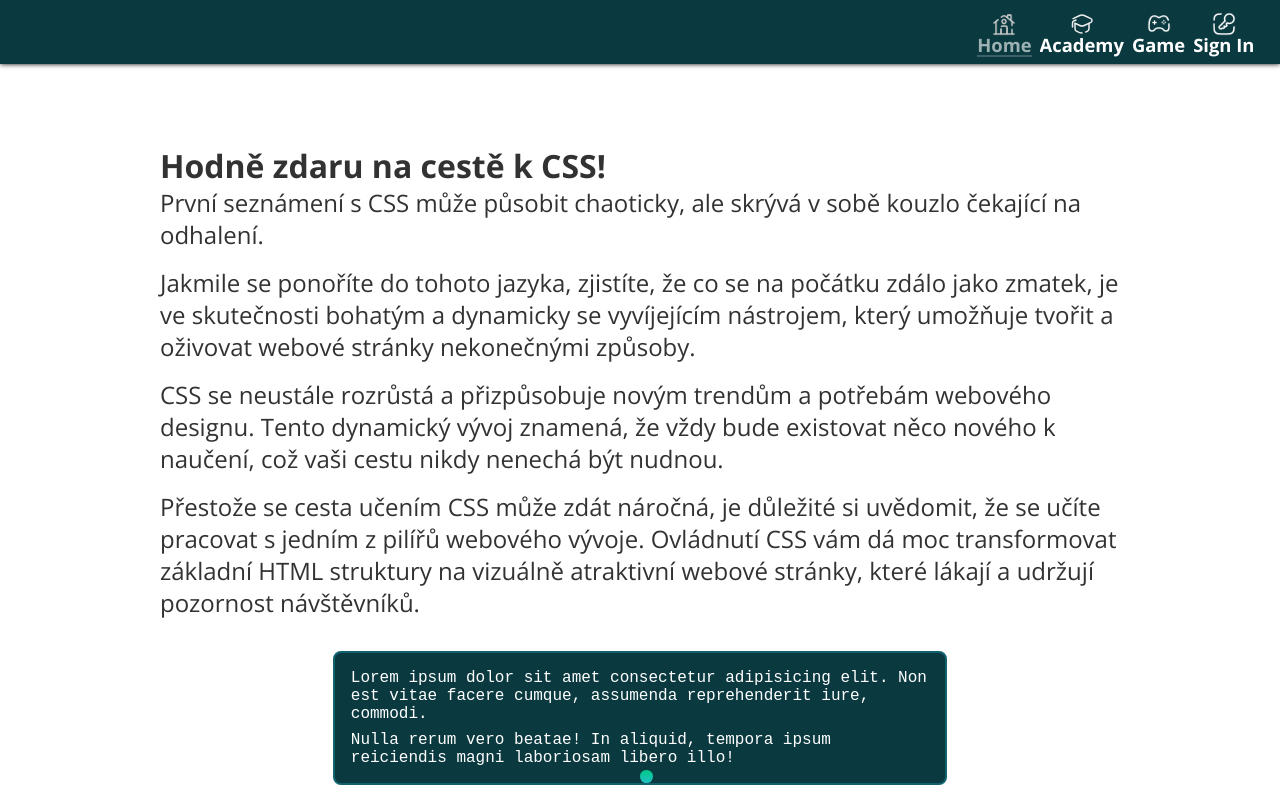
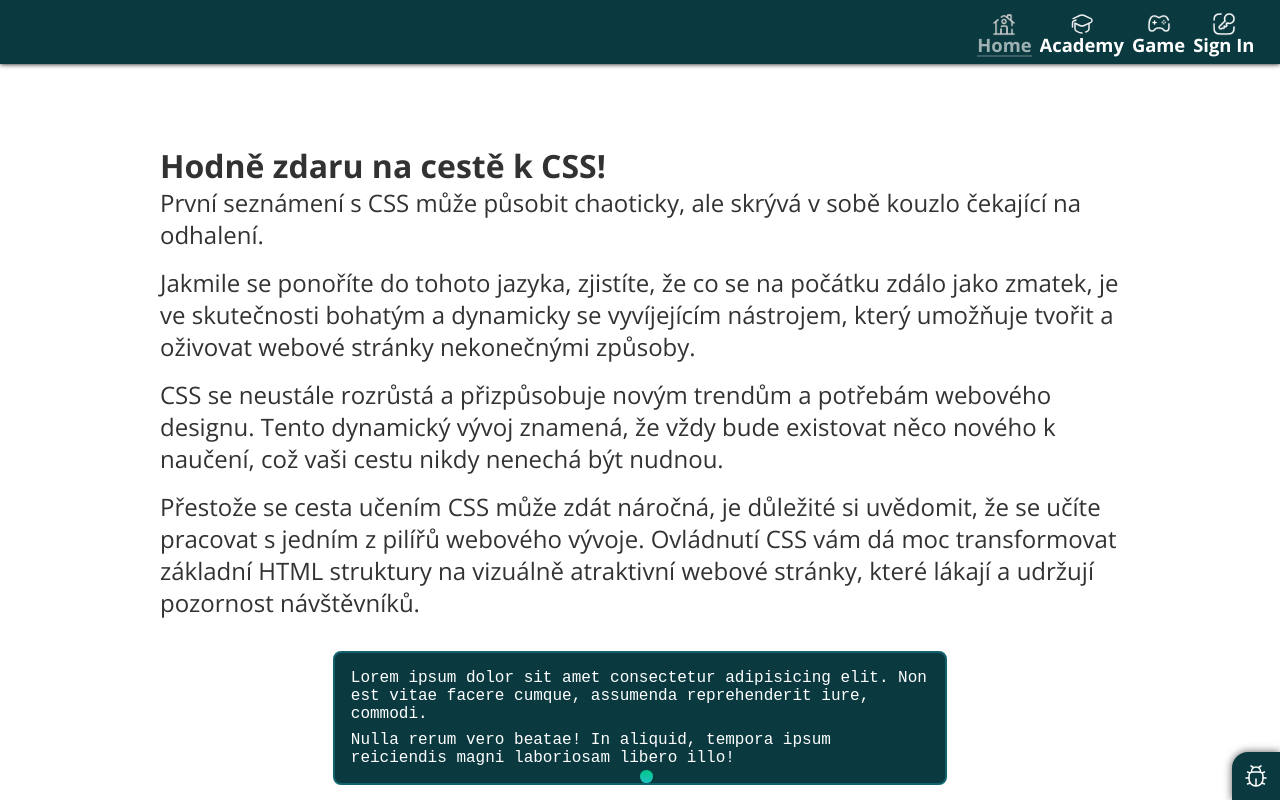
Before and after one commit to KaiUweCZE/cssGame, a React app in the folder frontend/: page / in a window 1280 px wide. Shown: the top 800 px of the page. Built offline with nearby package versions, Linux system fonts and the light colour scheme.

Commit message:
create BugMessage as a footer element

```diff
--- a/frontend/src/assets/styles/index.css
+++ b/frontend/src/assets/styles/index.css
@@ -731,4 +731,135 @@
   .temporary__box {
     right: 1vw;
   }
+}
+
+.bug-message {
+  display: grid;
+  place-items: center;
+  background-color: #0a3a40;
+  position: fixed;
+  bottom: 0;
+  right: 0;
+  z-index: 1;
+  height: 3rem;
+  width: 3rem;
+  border-radius: 1rem 0 0 0;
+  transition: 1s;
+  box-shadow: 0 0 8px rgba(0, 0, 0, 0.65);
+}
+.bug-message article {
+  display: flex;
+  flex-direction: column;
+  align-items: center;
+  animation: text-focus-in 1s cubic-bezier(0.55, 0.085, 0.68, 0.53) both;
+}
+.bug-message h2,
+.bug-message p {
+  color: white;
+}
+.bug-message.active {
+  width: 40rem;
+  height: 27.5rem;
+  max-width: 100%;
+  aspect-ratio: 3/2;
+}
+.bug-message .bug-image {
+  position: absolute;
+  height: 1.5rem;
+  cursor: pointer;
+  transition: 1s;
+  translate: 0 0;
+}
+.bug-message .bug-image.active {
+  transition: 1s;
+  translate: -19rem -12.5rem;
+}
+.bug-message .bug-image:hover {
+  rotate: -45deg;
+}
+.bug-message .bug-image.active:hover {
+  rotate: 135deg;
+}
+
+.bug-form {
+  display: flex;
+  flex-direction: column;
+  margin-bottom: 1rem;
+  gap: 0.5rem;
+  height: 80%;
+  width: 90%;
+  opacity: 0;
+  animation: go-in 1s linear 0.25s forwards;
+}
+.bug-form input[type=submit] {
+  border: none;
+  background-color: white;
+  width: -moz-fit-content;
+  width: fit-content;
+  padding-inline: 1rem;
+  cursor: pointer;
+  font-weight: bold;
+  border-radius: 0.35rem;
+  transition: 0.4s;
+}
+.bug-form input[type=submit]:hover {
+  background-color: #303030;
+  color: white;
+}
+.bug-form textarea {
+  width: 100%;
+  min-width: 100%;
+  max-width: 100%;
+  height: 18rem;
+  min-height: 18rem;
+  max-height: 18rem;
+}
+
+@keyframes go-in {
+  from {
+    opacity: 0;
+  }
+  to {
+    opacity: 1;
+  }
+}
+@keyframes bug-walk {
+  0% {
+    translate: 0 0;
+    rotate: 0deg;
+  }
+  20% {
+    translate: 0 -10rem;
+    rotate: 0deg;
+  }
+  30% {
+    translate: 0 -10rem;
+    rotate: -90deg;
+  }
+  60% {
+    translate: -19rem -10rem;
+    rotate: -90deg;
+  }
+  65% {
+    translate: -19rem -10rem;
+    rotate: 0deg;
+  }
+  99% {
+    translate: -19rem -12rem;
+    rotate: 0deg;
+  }
+  100% {
+    translate: -19rem -12rem;
+    transition: 2s;
+  }
+}
+@keyframes text-focus-in {
+  0% {
+    filter: blur(12px);
+    opacity: 0;
+  }
+  100% {
+    filter: blur(0px);
+    opacity: 1;
+  }
 }/*# sourceMappingURL=index.css.map */
--- a/frontend/src/assets/styles/index.scss
+++ b/frontend/src/assets/styles/index.scss
@@ -752,3 +752,139 @@ $standard-section-bgc: rgba(0, 0, 0, 0.05);
     right: 1vw;
   }
 }
+
+.bug-message {
+  display: grid;
+  place-items: center;
+  background-color: rgba($main-color, 1);
+  position: fixed;
+  bottom: 0;
+  right: 0;
+  z-index: 1;
+  height: 3rem;
+  width: 3rem;
+  border-radius: 1rem 0 0 0;
+  transition: 1s;
+  box-shadow: 0 0 8px rgba(0, 0, 0, 0.65);
+  article {
+    display: flex;
+    flex-direction: column;
+    align-items: center;
+    animation: text-focus-in 1s cubic-bezier(0.55, 0.085, 0.68, 0.53) both;
+  }
+  h2,
+  p {
+    color: white;
+  }
+  &.active {
+    //border-radius: 0.5rem;
+    width: 40rem;
+    height: 27.5rem;
+    max-width: 100%;
+    aspect-ratio: 3/2;
+  }
+  .bug-image {
+    position: absolute;
+    height: 1.5rem;
+    cursor: pointer;
+    transition: 1s;
+    translate: 0 0;
+    &.active {
+      transition: 1s;
+      translate: -19rem -12.5rem;
+      //animation: bug-walk 5s linear 1s forwards;
+    }
+    &:hover {
+      rotate: -45deg;
+    }
+    &.active:hover {
+      rotate: 135deg;
+    }
+  }
+}
+
+.bug-form {
+  display: flex;
+  flex-direction: column;
+  margin-bottom: 1rem;
+  gap: 0.5rem;
+  height: 80%;
+  width: 90%;
+  opacity: 0;
+  animation: go-in 1s linear 0.25s forwards;
+  input[type="submit"] {
+    border: none;
+    background-color: white;
+    width: fit-content;
+    padding-inline: 1rem;
+    cursor: pointer;
+    font-weight: bold;
+    border-radius: 0.35rem;
+    transition: 0.4s;
+    &:hover {
+      background-color: #303030;
+      color: white;
+    }
+  }
+  textarea {
+    width: 100%;
+    min-width: 100%;
+    max-width: 100%;
+    height: 18rem;
+    min-height: 18rem;
+    max-height: 18rem;
+  }
+}
+
+@keyframes go-in {
+  from {
+    opacity: 0;
+  }
+  to {
+    opacity: 1;
+  }
+}
+
+@keyframes bug-walk {
+  0% {
+    translate: 0 0;
+    rotate: 0deg;
+  }
+  20% {
+    translate: 0 -10rem;
+    rotate: 0deg;
+  }
+  30% {
+    translate: 0 -10rem;
+    rotate: -90deg;
+  }
+  60% {
+    translate: -19rem -10rem;
+    rotate: -90deg;
+  }
+  65% {
+    translate: -19rem -10rem;
+    rotate: 0deg;
+  }
+  99% {
+    translate: -19rem -12rem;
+    rotate: 0deg;
+  }
+  100% {
+    translate: -19rem -12rem;
+    transition: 2s;
+  }
+}
+
+@keyframes text-focus-in {
+  0% {
+    -webkit-filter: blur(12px);
+    filter: blur(12px);
+    opacity: 0;
+  }
+  100% {
+    -webkit-filter: blur(0px);
+    filter: blur(0px);
+    opacity: 1;
+  }
+}
--- /dev/null
+++ b/frontend/src/components/BugMessage.js
@@ -0,0 +1,39 @@
+import React, { useState } from "react";
+import bugIcon from "@images/icons/bug.svg";
+
+const BugMessage = () => {
+  const [active, setActive] = useState(false);
+  return (
+    <>
+      {active ? (
+        <footer className={active ? "bug-message active" : "bug-message"}>
+          <img
+            className={active ? "bug-image active" : "bug-image"}
+            src={bugIcon}
+            alt="bug icon"
+            onClick={() => setActive(!active)}
+          />
+          <article>
+            <h2>Chyba?</h2>
+            <p>Neváhejte ji sdílet: </p>
+          </article>
+          <form className="bug-form" action="">
+            <textarea name="" id=""></textarea>
+            <input type="submit" value="send" />
+          </form>
+        </footer>
+      ) : (
+        <footer className={active ? "bug-message active" : "bug-message"}>
+          <img
+            className={active ? "bug-image active" : "bug-image"}
+            src={bugIcon}
+            alt="bug icon"
+            onClick={() => setActive(!active)}
+          />
+        </footer>
+      )}
+    </>
+  );
+};
+
+export default BugMessage;
--- a/frontend/src/components/SharedLayout.js
+++ b/frontend/src/components/SharedLayout.js
@@ -1,17 +1,16 @@
 import React from "react";
 import { Outlet } from "react-router-dom";
 import Navbar from "./menu/Navbar";
-
+import BugMessage from "./BugMessage";
 
 const SharedLayout = () => {
+  return (
+    <>
+      <Navbar />
+      <Outlet />
+      <BugMessage />
+    </>
+  );
+};
 
-    return(
-        <>
-            <Navbar />
-            <Outlet />
-        </>
-
-    )
-}
-
-export default SharedLayout
+export default SharedLayout;
```
Also changed, not shown: frontend/src/assets/images/icons/bug.svg (added), 1 other file (tests, documents, lock files or other folders).
